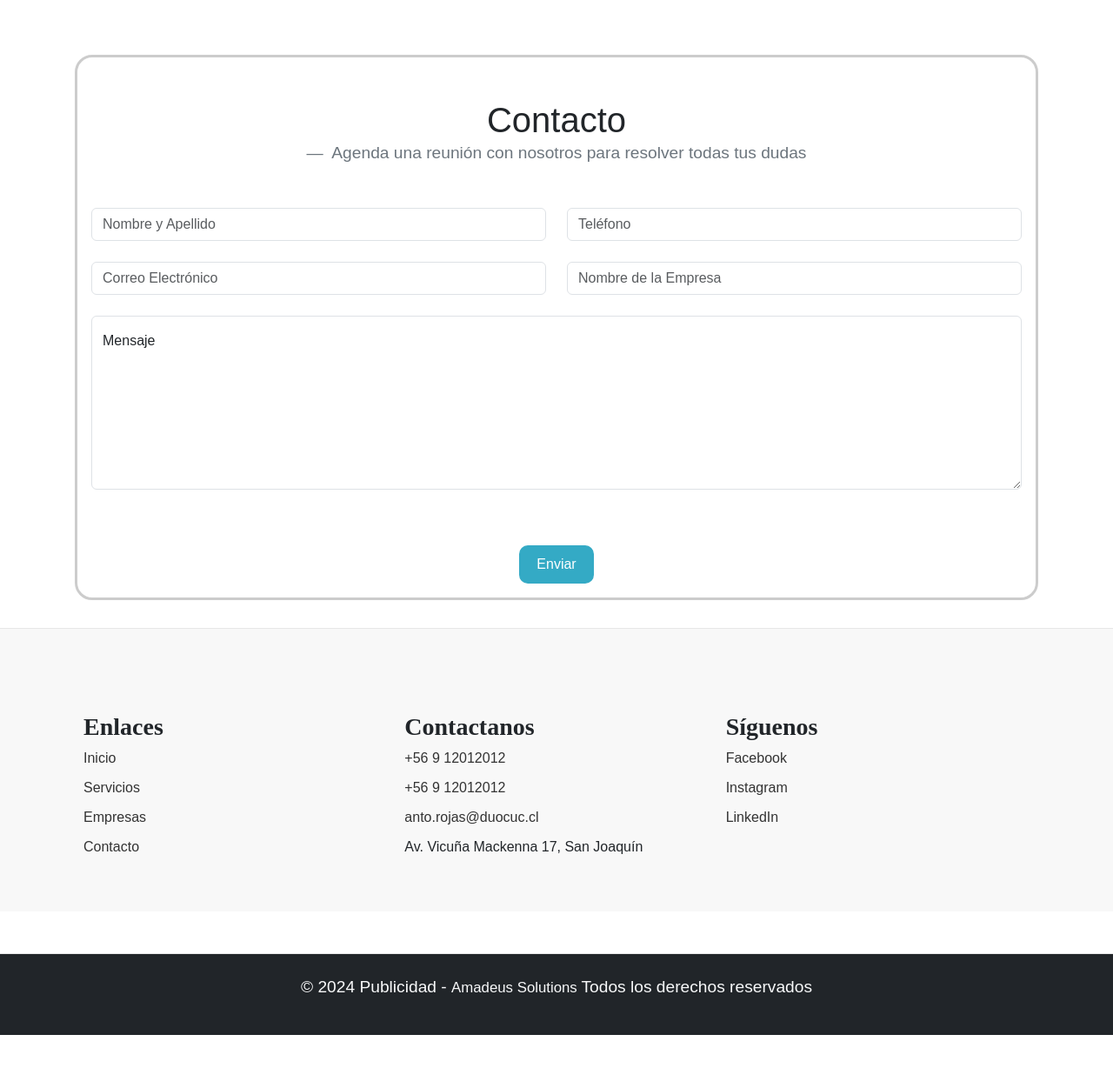
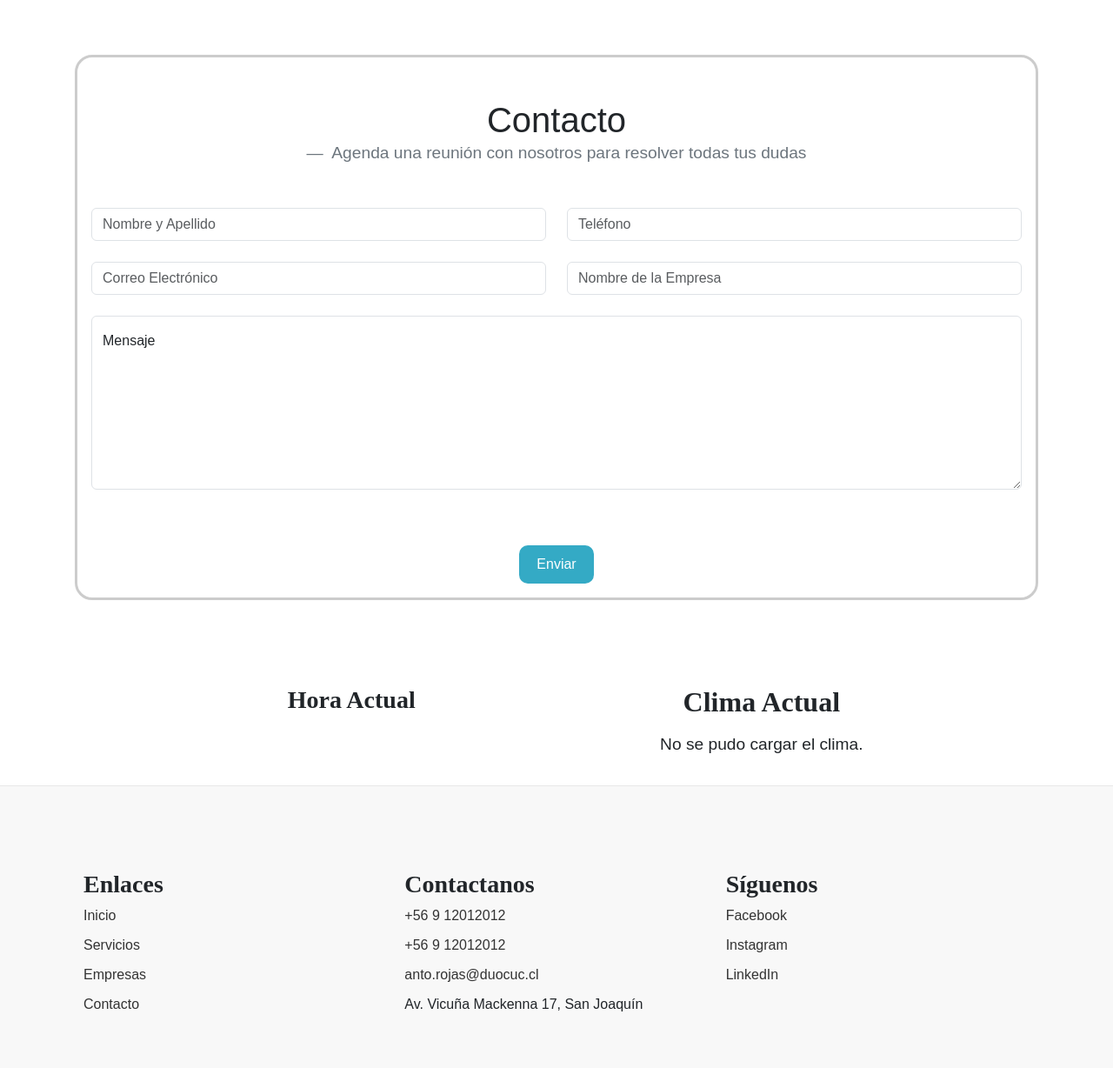
Before and after one commit to ZMarv/WebPublicidad, a Django app: page /payment-failed/1/ in a window 1280 px wide. Shown: the part 2382-3610 px from the top of the page at 87% size. Before the commit the page ends 3572 px from the top, so only its background shows below. Run offline with Django 5.2, Linux system fonts and the light colour scheme; data comes from the database, SQL or seed files in the repository; tables that the repository leaves empty hold one stand-in row (values such as "Sample post").

Commit message:
Se agregan Apis

```diff
--- a/app/templates/app/home.html
+++ b/app/templates/app/home.html
@@ -1,10 +1,15 @@
 {% extends 'base.html' %}
 {% load static %}
 
-
 {% block head %}
-<link href="https://fonts.googleapis.com/css2?family=Libre+Baskerville:ital,wght@0,400;0,700;1,400&display=swap"
-  rel="stylesheet">
+<link href="https://fonts.googleapis.com/css2?family=Libre+Baskerville:ital,wght@0,400;0,700;1,400&display=swap" rel="stylesheet">
+<script src="https://maps.googleapis.com/maps/api/js?key=TU_CLAVE_DE_API_DE_GOOGLE_MAPS&callback=initMap" async defer></script>
+<style>
+  #map {
+    height: 400px;
+    width: 100%;
+  }
+</style>
 {% endblock head %}
 
 {% block body %}
@@ -85,7 +90,6 @@
   </div>
 
 </div>
-
 
 <div class="servicios text-center vstack gap-2 mx-auto">
   <figure>
@@ -202,7 +206,78 @@
   </div>
 </div>
 
+<!-- Hora -->
+
+
+
+
+<div class="container">
+  <div class="row justify-content-center">
+    <div class="col-sm-5">
+        <div class="card-body text-center">
+          <h3>Hora Actual</h3>
+          <p id="hora-actual"></p>
+        </div>
+    </div>
+    <div class="col-sm-5">
+        <div class="card-body text-center">
+          <h2>Clima Actual</h2>
+          <div id="weather" class="mt-3">
+            <p>Cargando el clima...</p>
+          </div>
+      </div>
+    </div>
+  </div>
+</div>
+
 {% block js %}
 <script src="{% static 'js/form.js' %}"></script>
+<script>
+  //Hora
+  async function obtenerHoraChilena() {
+    const url = 'http://worldtimeapi.org/api/timezone/America/Santiago';
+
+    try {
+      const respuesta = await fetch(url);
+      const datos = await respuesta.json();
+      const horaChile = new Date(datos.datetime);
+      const opciones = { hour: '2-digit', minute: '2-digit', second: '2-digit', hour12: false };
+      const horaFormateada = horaChile.toLocaleTimeString('es-CL', opciones);
+
+      document.getElementById('hora-actual').innerText = horaFormateada;
+    } catch (error) {
+      console.error('Error al obtener la hora:', error);
+    }
+  }
+
+  document.addEventListener('DOMContentLoaded', (event) => {
+    obtenerHoraChilena();
+    setInterval(obtenerHoraChilena, 1000);
+  });
+// Clima
+
+  document.addEventListener('DOMContentLoaded', function() {
+    const apiKey = '23d09c65b9d1b4e6dc869aa862760439';
+    const city = 'Santiago';
+    const url = `https://api.openweathermap.org/data/2.5/weather?q=${city}&appid=${apiKey}&units=metric&lang=es`;
+
+    fetch(url)
+      .then(response => response.json())
+      .then(data => {
+        const weatherContainer = document.getElementById('weather');
+        const { main, weather, name } = data;
+        weatherContainer.innerHTML = `
+          <h3>${name}</h3>
+          <p>Temperatura: ${main.temp}°C</p>
+          <p>Humedad: ${main.humidity}%</p>
+        `;
+      })
+      .catch(error => {
+        console.error('Error fetching weather data:', error);
+        document.getElementById('weather').innerHTML = '<p>No se pudo cargar el clima.</p>';
+      });
+  });
+
+</script>
 {% endblock %}
 {% endblock %}
--- a/app/views.py
+++ b/app/views.py
@@ -5,10 +5,13 @@
 import uuid
 from django.urls import reverse
 from django.shortcuts import redirect
-# Create your views here.
+import requests
 
 def home(request):
-    return render(request, 'app/home.html')
+    url = "http://worldtimeapi.org/api/timezone/America/Santiago"
+    response = requests.get(url)
+    data = response.json()
+    return render(request, 'app/home.html',{'data': data})
 
 def productos(request):
     suscripciones = Suscripcion.objects.all()
```
